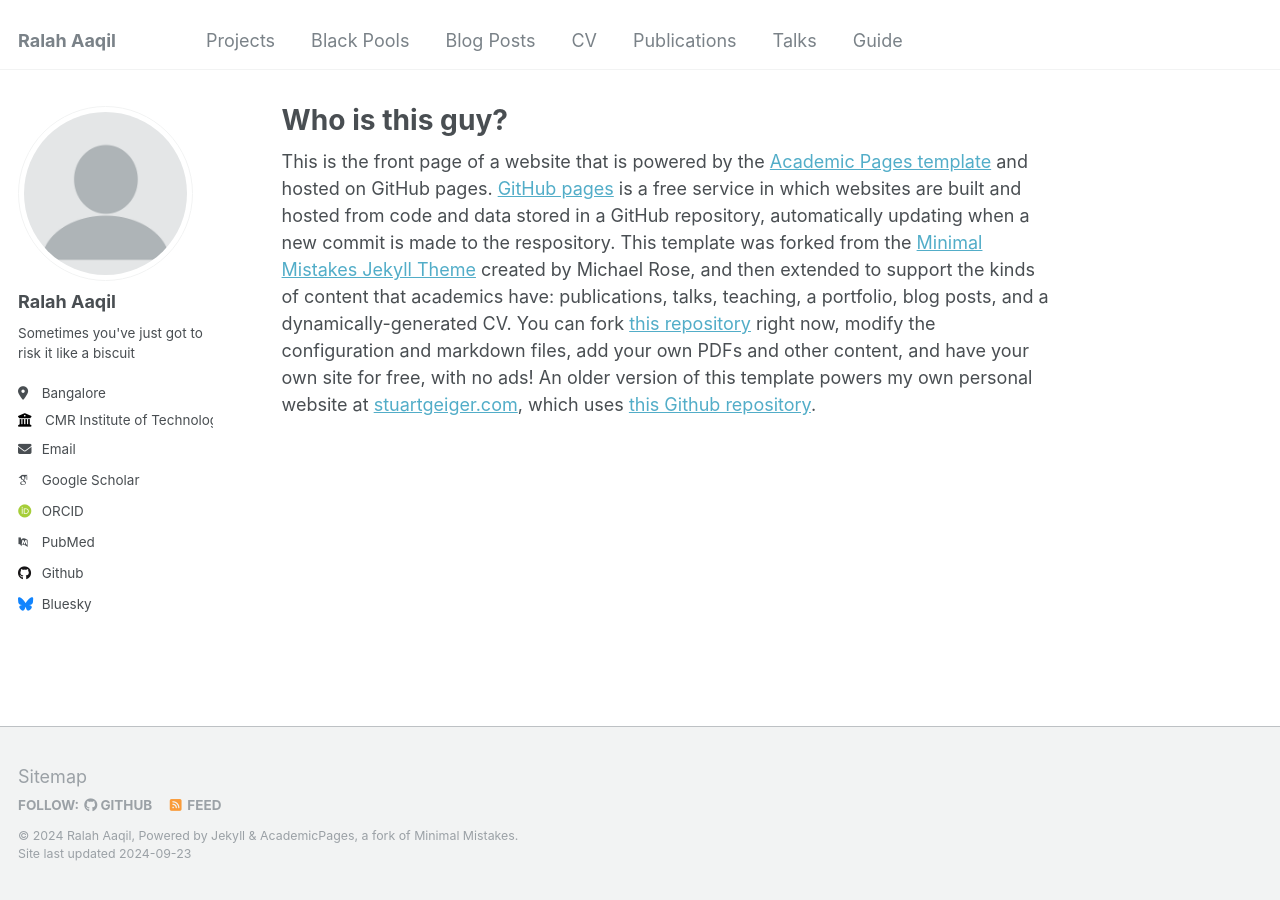
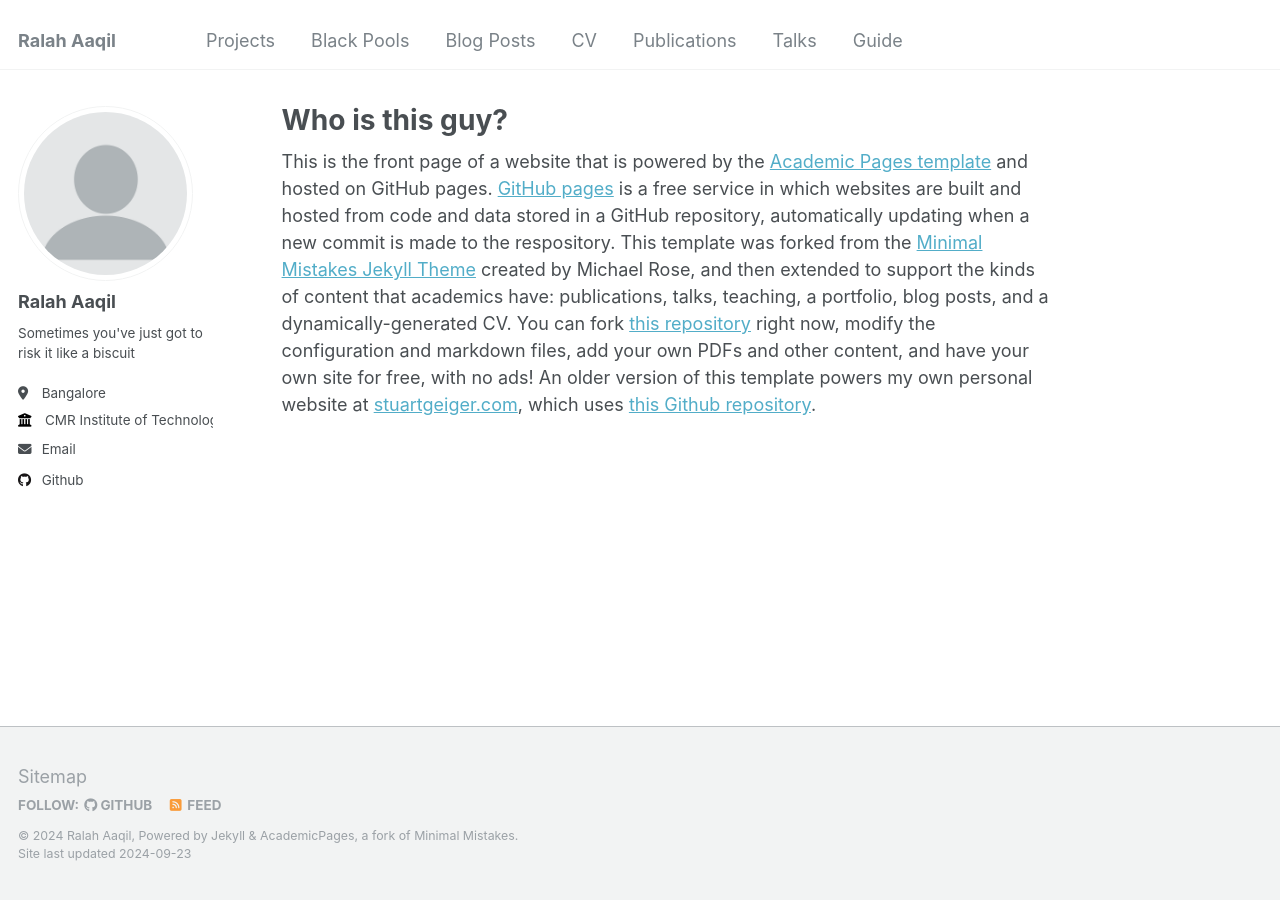
Before and after one commit to ralahaaqil/ralahaaqil.github.io, a Jekyll site: the page built from _pages/about.md, in a window 1280 px wide. Built offline with Jekyll 4.4.1, drawn with Linux system fonts in a browser that asks for light colours; some web fonts are replaced; some of the changed lines change nothing that is shown.

Commit message:
Update _config.yml
Updating sidebar

```diff
--- a/_config.yml
+++ b/_config.yml
@@ -32,23 +32,23 @@ author:
 
   # Academic websites
   arxiv            : # URL - Update with the correct link to your profile
-  googlescholar    : "https://scholar.google.com/citations?user=PS_CX0AAAAAJ"
+  googlescholar    : #"https://scholar.google.com/citations?user=PS_CX0AAAAAJ"
   impactstory      : # URL
-  orcid            : "http://orcid.org/yourorcidurl"
+  orcid            : #"http://orcid.org/yourorcidurl"
   semantic         : # URL
-  pubmed           : "https://www.ncbi.nlm.nih.gov/pubmed/?term=john+snow"
+  pubmed           : #"https://www.ncbi.nlm.nih.gov/pubmed/?term=john+snow"
   researchgate     : # URL
 
   # Repositories and software development
   bitbucket        : # Username - Update with your username on the site
   codepen          : # Username
   dribbble         : # Username
-  github           : "academicpages"
+  github           : "ralahaaqil"
   kaggle           : # Username
   stackoverflow    : # User number or user number and name (i.e., use "1" or "1/jeff-atwood")
 
   # Social media
-  bluesky          : "bsky.app" # Replace this with you Bluesky username
+  bluesky          : #"bsky.app" # Replace this with you Bluesky username
   facebook         : # Username
   flickr           : # Username
   foursquare       : # Username
```
